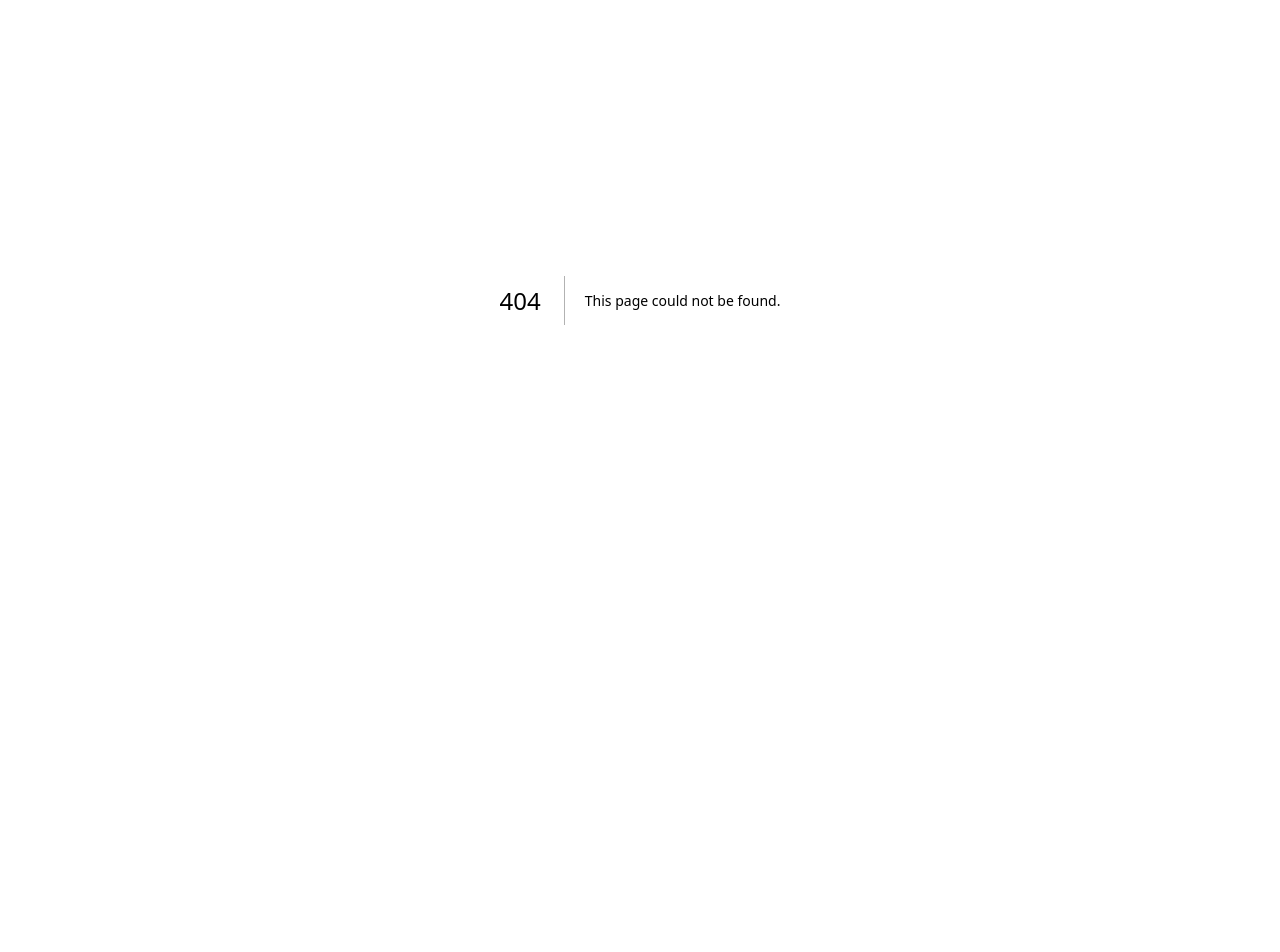
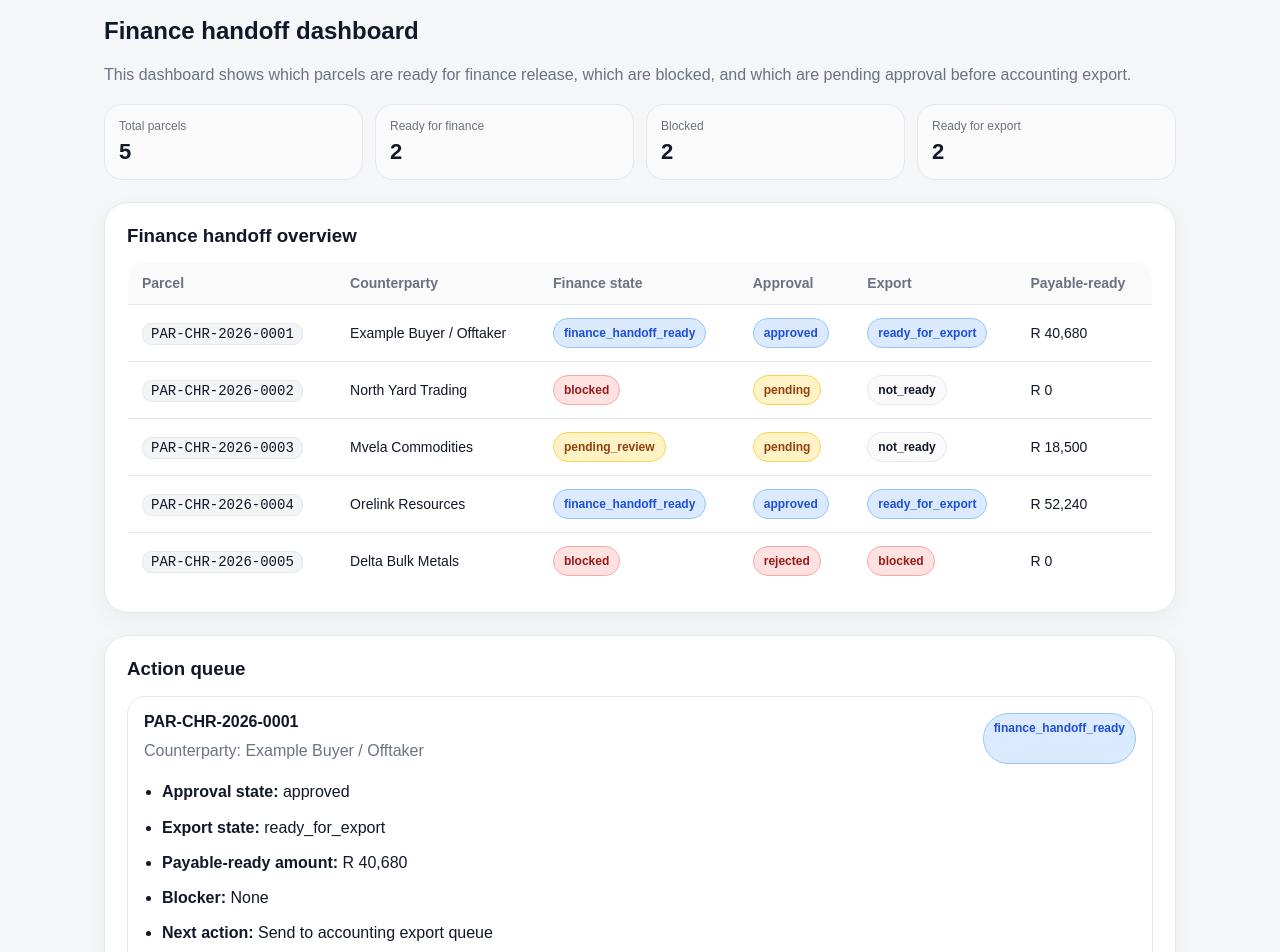
Before and after one commit to shobanesiyanda/sar-resourceos-golden-path-proof, a Next.js app: page /finance-handoff in a window 1280 px wide. Before the commit this address had no page. Shown: the part 100-1052 px from the top of the page. Before the commit the page ends 800 px from the top, so only its background shows below. Built offline with nearby package versions, Linux system fonts and the light colour scheme.

Commit message:
Add finance handoff route
This page displays a finance handoff dashboard, showing total parcels, their statuses, and an overview of finance handoff items.

```diff
--- /dev/null
+++ b/app/finance-handoff/page.tsx
@@ -0,0 +1,171 @@
+import Header from "../../components/Header";
+import { getFinanceHandoffData } from "../../lib/financeHandoff";
+
+export default function FinanceHandoffPage() {
+  const data = getFinanceHandoffData();
+  const summary = data.summary;
+  const items = data.items;
+
+  function badgeClass(value: string) {
+    if (value === "blocked" || value === "rejected") return "badge badge-blocked";
+    if (value === "pending" || value === "pending_review") return "badge badge-pending";
+    if (
+      value === "approved" ||
+      value === "finance_handoff_ready" ||
+      value === "ready_for_export"
+    ) {
+      return "badge badge-approval";
+    }
+    return "badge";
+  }
+
+  return (
+    <>
+      <Header />
+
+      <section className="section">
+        <div className="container">
+          <div className="head">
+            <div>
+              <h2>Finance handoff dashboard</h2>
+              <p className="muted">
+                This dashboard shows which parcels are ready for finance release, which are blocked,
+                and which are pending approval before accounting export.
+              </p>
+            </div>
+          </div>
+
+          <div className="kpis">
+            <div className="kpi">
+              <div className="label">Total parcels</div>
+              <div className="value">{summary.totalParcels}</div>
+            </div>
+            <div className="kpi">
+              <div className="label">Ready for finance</div>
+              <div className="value">{summary.readyForFinance}</div>
+            </div>
+            <div className="kpi">
+              <div className="label">Blocked</div>
+              <div className="value">{summary.blocked}</div>
+            </div>
+            <div className="kpi">
+              <div className="label">Ready for export</div>
+              <div className="value">{summary.readyForExport}</div>
+            </div>
+          </div>
+
+          <div className="card" style={{ marginTop: 22 }}>
+            <h3>Finance handoff overview</h3>
+
+            <div className="desktop-exception-table">
+              <table>
+                <thead>
+                  <tr>
+                    <th>Parcel</th>
+                    <th>Counterparty</th>
+                    <th>Finance state</th>
+                    <th>Approval</th>
+                    <th>Export</th>
+                    <th>Payable-ready</th>
+                  </tr>
+                </thead>
+                <tbody>
+                  {items.map((item) => (
+                    <tr key={item.id}>
+                      <td>
+                        <span className="code">{item.parcelId}</span>
+                      </td>
+                      <td>{item.counterparty}</td>
+                      <td>
+                        <span className={badgeClass(item.financeState)}>{item.financeState}</span>
+                      </td>
+                      <td>
+                        <span className={badgeClass(item.approvalState)}>{item.approvalState}</span>
+                      </td>
+                      <td>
+                        <span className={badgeClass(item.exportState)}>{item.exportState}</span>
+                      </td>
+                      <td>R {item.payableReadyZAR.toLocaleString()}</td>
+                    </tr>
+                  ))}
+                </tbody>
+              </table>
+            </div>
+
+            <div className="mobile-exception-list">
+              {items.map((item) => (
+                <div className="mobile-exception-card" key={item.id}>
+                  <strong>{item.counterparty}</strong>
+                  <div className="row">
+                    <strong>Parcel:</strong> <span className="code">{item.parcelId}</span>
+                  </div>
+                  <div className="row">
+                    <strong>Finance:</strong>{" "}
+                    <span className={badgeClass(item.financeState)}>{item.financeState}</span>
+                  </div>
+                  <div className="row">
+                    <strong>Approval:</strong>{" "}
+                    <span className={badgeClass(item.approvalState)}>{item.approvalState}</span>
+                  </div>
+                  <div className="row">
+                    <strong>Export:</strong>{" "}
+                    <span className={badgeClass(item.exportState)}>{item.exportState}</span>
+                  </div>
+                  <div className="row">
+                    <strong>Payable-ready:</strong> R {item.payableReadyZAR.toLocaleString()}
+                  </div>
+                </div>
+              ))}
+            </div>
+          </div>
+
+          <div className="card" style={{ marginTop: 22 }}>
+            <h3>Action queue</h3>
+            <div className="step-list">
+              {items.map((item) => (
+                <div className="step" key={item.id}>
+                  <div className="step-top">
+                    <div>
+                      <strong>{item.parcelId}</strong>
+                      <div className="muted" style={{ marginTop: 6 }}>
+                        Counterparty: {item.counterparty}
+                      </div>
+                    </div>
+                    <span className={badgeClass(item.financeState)}>{item.financeState}</span>
+                  </div>
+
+                  <ul className="clean">
+                    <li>
+                      <strong>Approval state:</strong> {item.approvalState}
+                    </li>
+                    <li>
+                      <strong>Export state:</strong> {item.exportState}
+                    </li>
+                    <li>
+                      <strong>Payable-ready amount:</strong> R {item.payableReadyZAR.toLocaleString()}
+                    </li>
+                    <li>
+                      <strong>Blocker:</strong> {item.blocker}
+                    </li>
+                    <li>
+                      <strong>Next action:</strong> {item.nextAction}
+                    </li>
+                  </ul>
+
+                  <div style={{ display: "flex", gap: 12, flexWrap: "wrap", marginTop: 16 }}>
+                    <a className="btn" href="/golden-path">
+                      View Parcel
+                    </a>
+                    <a className="btn" href="/exceptions">
+                      View Exceptions
+                    </a>
+                  </div>
+                </div>
+              ))}
+            </div>
+          </div>
+        </div>
+      </section>
+    </>
+  );
+}
```
